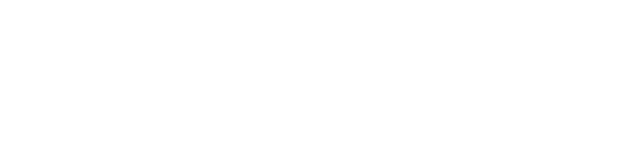
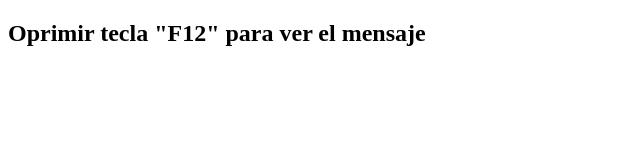
Before and after one commit to JorgeArmandoSB/TALLER_1_10_09_2022, a plain HTML site: page todo_Sobre_Variables_10_09_2022/index.html in a window 1280 px wide. Shown: the whole page, without its empty margins (0-640 px from the left). Drawn offline with Linux system fonts and the light colour scheme.

Commit message:
respuesta taller 4 correcta subido al git

```diff
--- a/todo_Sobre_Variables_10_09_2022/index.html
+++ b/todo_Sobre_Variables_10_09_2022/index.html
@@ -10,7 +10,7 @@
 <body>
 
 
-
+<h2>Oprimir tecla "F12" para ver el mensaje</h2>
 
     <!-- 4.	Haz un programa de nombre main.js y otro llamado index.html incluir el archivo JavaScript en el <head></ head>, que has de grabar en una carpeta llamada todo_Sobre_Variables_FechaActual, y declarar variable y asignar a cada una de ellas un valor de tipo String,Number,Booleano y mostrar los valores por medio de la consola o de la ventana emergente, Nota la variable de tipo constante const el tipo de valor es opcional. -->
 </body>
```
